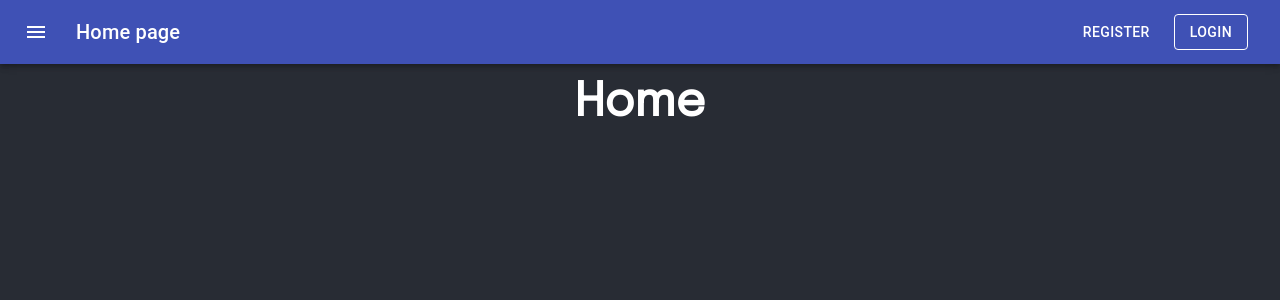
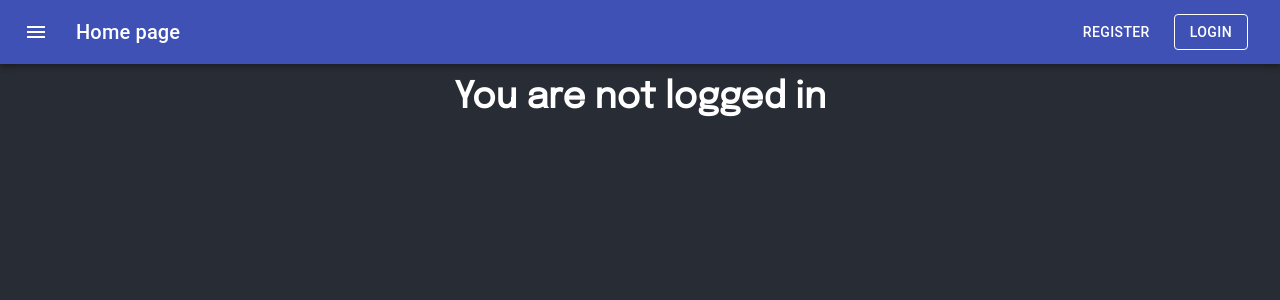
Before and after one commit to StyvenSoft/user-authentication, a React (Create React App) app in the folder frontend/: page / in a window 1280 px wide. Shown: the top 300 px of the page. Built offline with nearby package versions, Linux system fonts and the light colour scheme; no server answers.

Commit message:
user displayName in home page context

```diff
--- a/frontend/src/components/auth/Login.js
+++ b/frontend/src/components/auth/Login.js
@@ -6,6 +6,7 @@ import { Container } from '@material-ui/core'
 import { makeStyles } from '@material-ui/core/styles';
 import TextField from '@material-ui/core/TextField';
 import Button from '@material-ui/core/Button';
+import ErrorNotice from '../misc/ErrorNotice';
 
 const useStyles = makeStyles((theme) => ({
     root: {
@@ -31,12 +32,15 @@ export default function Login() {
     const classes = useStyles();
     const [email, setEmail] = useState();
     const [password, setPassword] = useState();
+    const [error, setError] = useState();
 
     const { setUserData } = useContext(UserContext);
     const history = useHistory();
 
     const submit = async (e) => {
         e.preventDefault();
+
+        try {
             const loginUser = { email, password };
             const loginRes = await Axios.post("http://localhost:4000/users/login", loginUser);
             setUserData({
@@ -45,12 +49,16 @@ export default function Login() {
             });
             localStorage.setItem("auth-token", loginRes.data.token);
             history.push("/");
+        } catch (err) {
+            err.response.data.msg && setError(err.response.data.msg);
+        }
     };
 
     return (
         <div>
             <Container maxWidth="xs">
                 <h2>Login</h2>
+                {error && (<ErrorNotice message={error} clearError={() => setError(undefined)} />)}
                 <form className={classes.root} noValidate autoComplete="off" onSubmit={submit}>
                     <TextField
                         id="standard-basic"
--- a/frontend/src/components/pages/Home.js
+++ b/frontend/src/components/pages/Home.js
@@ -1,9 +1,18 @@
-import React from 'react'
+import React, { useContext } from 'react';
+import UserContext from '../../context/UserContext';
 
 export default function Home() {
+    const { userData } = useContext(UserContext);
+
     return (
         <div>
-            <h2>Home</h2>
+            {userData.user ? (
+                <h2>Welcome {userData.user.displayName}</h2>
+            ) : (
+                    <div>
+                        <h3>You are not logged in</h3>
+                    </div>
+                )}
         </div>
     )
 }
```
Lines whose indentation alone changed are shown as unchanged.
